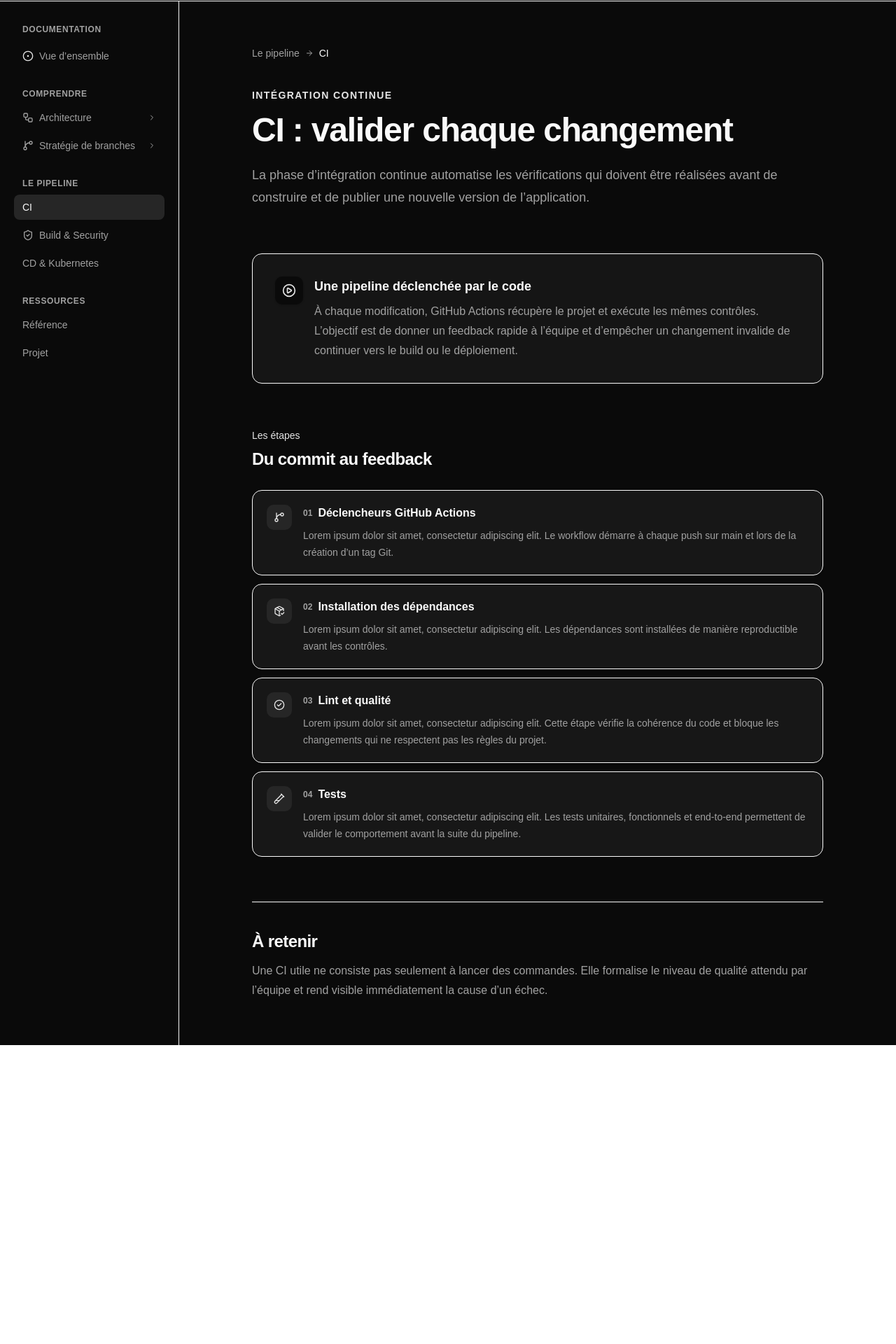
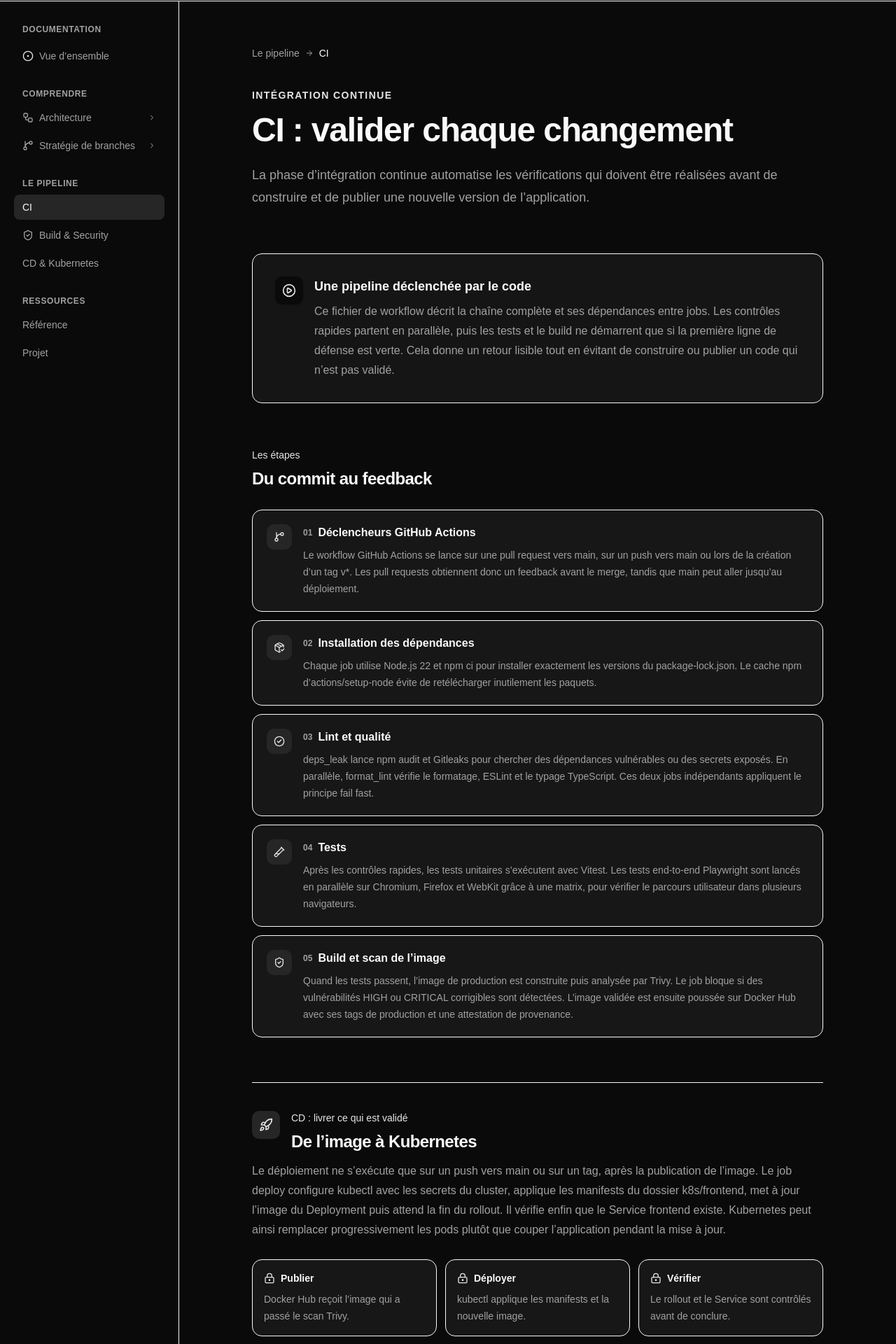
Before and after one commit to jules-jean-louis1/ci-cd-kube, a React (Vite) app in the folder frontend/: page /ci in a window 1280 px wide. Shown: the part 63-1983 px from the top of the page at 70% size. Before the commit the page ends 1556 px from the top, so only its background shows below. Built offline with nearby package versions, Linux system fonts and the light colour scheme.

Commit message:
Enhance CI/CD documentation and update Docker configuration for improved development experience

```diff
--- a/frontend/src/pages/CiPage.tsx
+++ b/frontend/src/pages/CiPage.tsx
@@ -2,8 +2,11 @@ import {
   ArrowRight,
   CheckCircle2,
   GitBranch,
+  LockKeyhole,
   PackageCheck,
   PlayCircle,
+  Rocket,
+  ShieldCheck,
   TestTube2,
 } from "lucide-react";
 
@@ -11,22 +14,27 @@ const ciSteps = [
   {
     icon: GitBranch,
     title: "Déclencheurs GitHub Actions",
-    text: "Lorem ipsum dolor sit amet, consectetur adipiscing elit. Le workflow démarre à chaque push sur main et lors de la création d’un tag Git.",
+    text: "Le workflow GitHub Actions se lance sur une pull request vers main, sur un push vers main ou lors de la création d’un tag v*. Les pull requests obtiennent donc un feedback avant le merge, tandis que main peut aller jusqu’au déploiement.",
   },
   {
     icon: PackageCheck,
     title: "Installation des dépendances",
-    text: "Lorem ipsum dolor sit amet, consectetur adipiscing elit. Les dépendances sont installées de manière reproductible avant les contrôles.",
+    text: "Chaque job utilise Node.js 22 et npm ci pour installer exactement les versions du package-lock.json. Le cache npm d’actions/setup-node évite de retélécharger inutilement les paquets.",
   },
   {
     icon: CheckCircle2,
     title: "Lint et qualité",
-    text: "Lorem ipsum dolor sit amet, consectetur adipiscing elit. Cette étape vérifie la cohérence du code et bloque les changements qui ne respectent pas les règles du projet.",
+    text: "deps_leak lance npm audit et Gitleaks pour chercher des dépendances vulnérables ou des secrets exposés. En parallèle, format_lint vérifie le formatage, ESLint et le typage TypeScript. Ces deux jobs indépendants appliquent le principe fail fast.",
   },
   {
     icon: TestTube2,
     title: "Tests",
-    text: "Lorem ipsum dolor sit amet, consectetur adipiscing elit. Les tests unitaires, fonctionnels et end-to-end permettent de valider le comportement avant la suite du pipeline.",
+    text: "Après les contrôles rapides, les tests unitaires s’exécutent avec Vitest. Les tests end-to-end Playwright sont lancés en parallèle sur Chromium, Firefox et WebKit grâce à une matrix, pour vérifier le parcours utilisateur dans plusieurs navigateurs.",
+  },
+  {
+    icon: ShieldCheck,
+    title: "Build et scan de l’image",
+    text: "Quand les tests passent, l’image de production est construite puis analysée par Trivy. Le job bloque si des vulnérabilités HIGH ou CRITICAL corrigibles sont détectées. L’image validée est ensuite poussée sur Docker Hub avec ses tags de production et une attestation de provenance.",
   },
 ];
 
@@ -60,9 +68,10 @@ export const CiPage = () => {
           <div>
             <h2 className="text-lg font-semibold">Une pipeline déclenchée par le code</h2>
             <p className="mt-2 leading-7 text-muted-foreground">
-              À chaque modification, GitHub Actions récupère le projet et exécute les mêmes
-              contrôles. L’objectif est de donner un feedback rapide à l’équipe et d’empêcher un
-              changement invalide de continuer vers le build ou le déploiement.
+              Ce fichier de workflow décrit la chaîne complète et ses dépendances entre jobs. Les
+              contrôles rapides partent en parallèle, puis les tests et le build ne démarrent que si
+              la première ligne de défense est verte. Cela donne un retour lisible tout en évitant
+              de construire ou publier un code qui n’est pas validé.
             </p>
           </div>
         </div>
@@ -92,12 +101,43 @@ export const CiPage = () => {
       </section>
 
       <section className="mt-16 border-t pt-10">
-        <h2 className="text-2xl font-semibold tracking-tight">À retenir</h2>
+        <div className="flex items-start gap-4">
+          <div className="flex size-10 shrink-0 items-center justify-center rounded-lg bg-muted text-primary">
+            <Rocket className="size-5" />
+          </div>
+          <div>
+            <p className="text-sm font-medium text-primary">CD : livrer ce qui est validé</p>
+            <h2 className="mt-2 text-2xl font-semibold tracking-tight">De l’image à Kubernetes</h2>
+          </div>
+        </div>
         <p className="mt-3 leading-7 text-muted-foreground">
-          Une CI utile ne consiste pas seulement à lancer des commandes. Elle formalise le niveau de
-          qualité attendu par l’équipe et rend visible immédiatement la cause d’un échec.
+          Le déploiement ne s’exécute que sur un push vers main ou sur un tag, après la publication
+          de l’image. Le job deploy configure kubectl avec les secrets du cluster, applique les
+          manifests du dossier k8s/frontend, met à jour l’image du Deployment puis attend la fin du
+          rollout. Il vérifie enfin que le Service frontend existe. Kubernetes peut ainsi remplacer
+          progressivement les pods plutôt que couper l’application pendant la mise à jour.
         </p>
+        <div className="mt-7 grid gap-3 sm:grid-cols-3">
+          <Delivery title="Publier" text="Docker Hub reçoit l’image qui a passé le scan Trivy." />
+          <Delivery title="Déployer" text="kubectl applique les manifests et la nouvelle image." />
+          <Delivery
+            title="Vérifier"
+            text="Le rollout et le Service sont contrôlés avant de conclure."
+          />
+        </div>
       </section>
     </article>
   );
 };
+
+function Delivery({ title, text }: { title: string; text: string }) {
+  return (
+    <div className="rounded-xl border bg-card p-4">
+      <div className="flex items-center gap-2">
+        <LockKeyhole className="size-4 text-primary" />
+        <h3 className="text-sm font-semibold">{title}</h3>
+      </div>
+      <p className="mt-2 text-sm leading-6 text-muted-foreground">{text}</p>
+    </div>
+  );
+}
--- a/frontend/src/pages/HomePage.tsx
+++ b/frontend/src/pages/HomePage.tsx
@@ -69,21 +69,38 @@ export const HomePage = () => {
       </section>
 
       <section id="enjeux" className="mt-20 scroll-mt-24 border-t pt-12">
-        <p className="text-sm font-medium text-primary">Pourquoi ce projet ?</p>
-        <h2 className="mt-2 text-2xl font-semibold tracking-tight">Automatiser avec intention</h2>
+        <p className="text-sm font-medium text-primary">Les enjeux</p>
+        <h2 className="mt-2 text-2xl font-semibold tracking-tight">
+          Livrer plus souvent sans perdre le contrôle
+        </h2>
+        <p className="mt-4 max-w-3xl leading-7 text-muted-foreground">
+          Sans automatisation, une équipe finit par choisir entre attendre des mois pour livrer avec
+          moins de risques ou publier vite en acceptant davantage de régressions. L’idée d’un
+          pipeline CI/CD est de sortir de ce dilemme : chaque changement est vérifié au plus tôt,
+          puis livré par un processus reproductible.
+        </p>
         <div className="mt-7 grid gap-8 md:grid-cols-3">
           <Insight
             title="Réduire le risque"
-            text="Chaque modification passe par les mêmes contrôles avant d’atteindre un environnement partagé."
+            text="Les mêmes contrôles sont rejoués sur chaque proposition de merge, avant qu’un changement n’atteigne un environnement partagé."
           />
           <Insight
             title="Détecter tôt"
-            text="Le shift left rapproche les tests et les scans de sécurité du moment où le code est écrit."
+            text="Le shift left rapproche le lint, les tests et les scans de sécurité du moment où le code est écrit, quand le problème coûte encore peu à corriger."
           />
           <Insight
-            title="Travailler en équipe"
-            text="Des règles de branches et des feedbacks rapides rendent la livraison plus prévisible."
+            title="Mesurer la livraison"
+            text="Les métriques DORA donnent un langage commun : fréquence de déploiement, délai d’exécution, taux d’échec et temps de rétablissement."
           />
+        </div>
+        <div className="mt-10 border-t pt-8">
+          <h3 className="font-semibold">Pourquoi suivre ces métriques ?</h3>
+          <p className="mt-2 max-w-3xl leading-7 text-muted-foreground">
+            Les travaux présentés dans <em>Accelerate</em> montrent qu’une livraison fréquente et
+            fiable va de pair avec de meilleures performances. Les métriques DORA ne servent pas à
+            mettre les équipes en compétition : elles permettent de voir où le flux ralentit et si
+            les changements arrivent en production sans augmenter le nombre d’incidents.
+          </p>
         </div>
       </section>
 
--- a/frontend/vite.config.ts
+++ b/frontend/vite.config.ts
@@ -21,5 +21,8 @@ export default defineConfig({
     strictPort: true,
     host: true,
     origin: "http://0.0.0.0:3001",
+    watch: {
+      usePolling: true,
+    },
   },
 });
```
Also changed, not shown: 1 other file (tests, documents, lock files or other folders).
